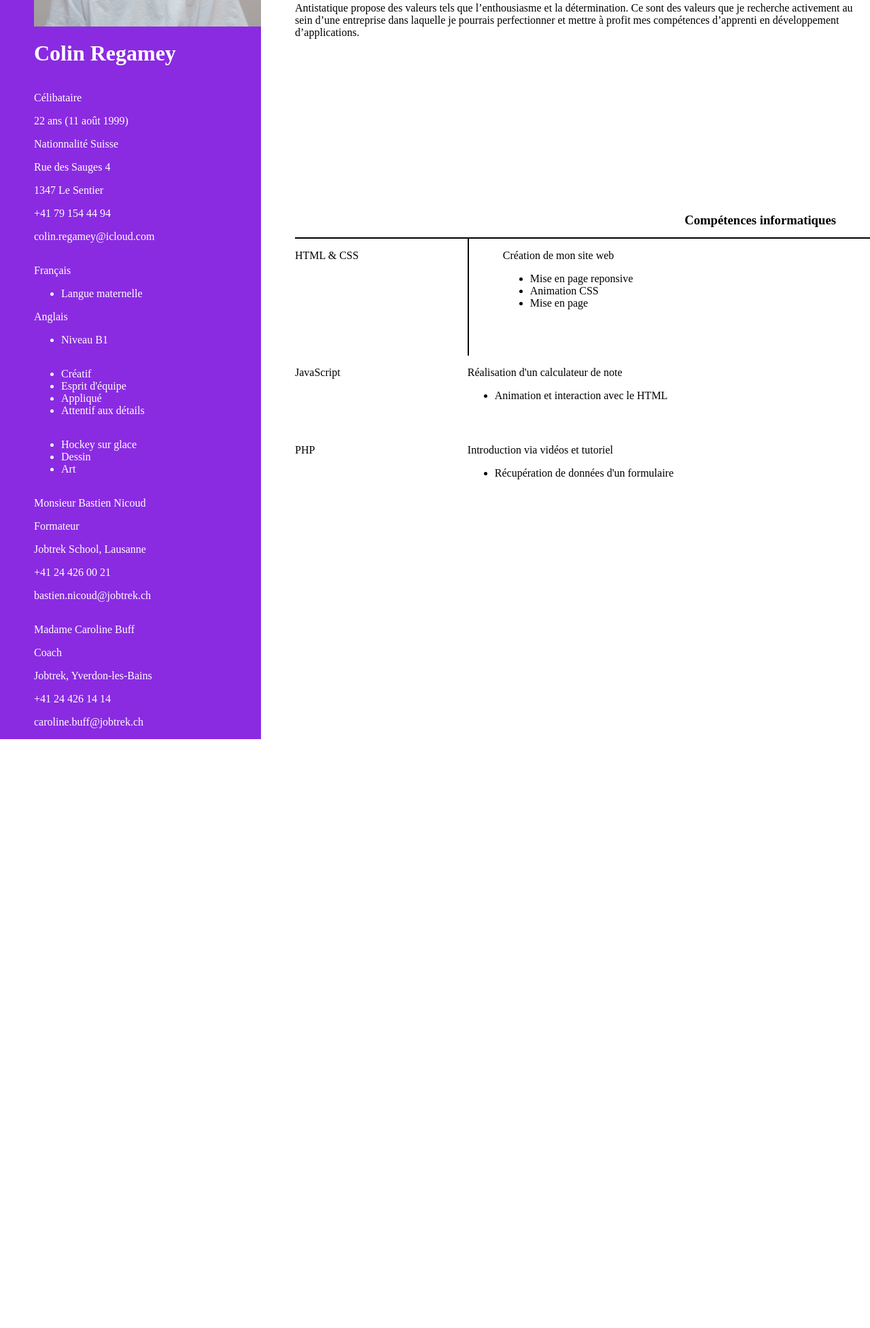
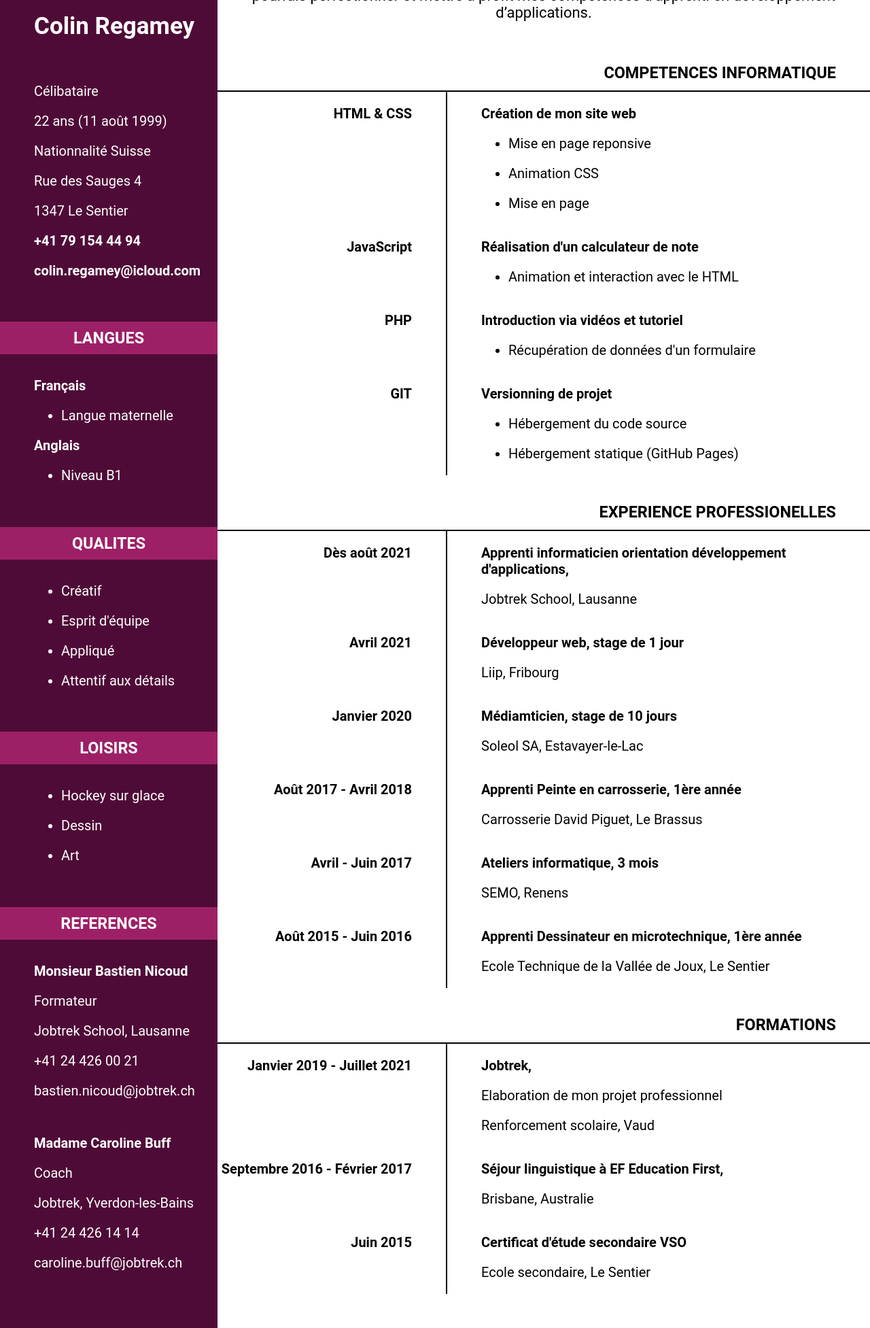
Before and after one commit to ColinRgm/My_CV, a plain HTML site: page index.html in a window 1280 px wide. Shown: the part 345-2298 px from the top of the page at 68% size. Before the commit the page ends 1432 px from the top, so only its background shows below. Drawn offline with Linux system fonts and the light colour scheme.

Commit message:
Edit the layout of my CV

```diff
--- a/index.html
+++ b/index.html
@@ -9,29 +9,42 @@
     <div class="grid-container">
 
 <!-- Left Part -------------------------------------------------------------------------------------------------------->
+
         <div class="grid-container2">
             <img src="Unknown.jpeg" alt="Me" class="picture">
-            <h1>Colin Regamey</h1>
-            <div class="description">
+            <h2>Colin Regamey</h2>
+
+
+            <div class="left">
                 <p>Célibataire</p>
                 <p>22 ans (11 août 1999)</p>
                 <p>Nationnalité Suisse</p>
                 <p>Rue des Sauges 4</p>
                 <p>1347 Le Sentier</p>
-                <p>+41 79 154 44 94</p>
-                <p>colin.regamey@icloud.com</p>
+                <p><b>+41 79 154 44 94</b></p>
+                <p><b>colin.regamey@icloud.com</b></p>
             </div>
-            <div class="language">
-                <p>Français</p>
+
+
+            <div>
+                <h3 class="color">LANGUES</h3>
+            </div>
+            <div class="left">
+                <p><b>Français</b></p>
                 <ul>
                     <li>Langue maternelle</li>
                 </ul>
-                <p>Anglais</p>
+                <p><b>Anglais</b></p>
                 <ul>
                     <li>Niveau B1</li>
                 </ul>
             </div>
-            <div class="qualites">
+
+
+            <div>
+                <h3 class="color">QUALITES</h3>
+            </div>
+            <div class="left">
                 <ul>
                     <li>Créatif</li>
                     <li>Esprit d'équipe</li>
@@ -39,22 +52,34 @@
                     <li>Attentif aux détails</li>
                 </ul>
             </div>
-            <div class="hobby">
+
+
+            <div>
+                <h3 class="color">LOISIRS</h3>
+            </div>
+            <div class="left">
                 <ul>
                     <li>Hockey sur glace</li>
                     <li>Dessin</li>
                     <li>Art</li>
                 </ul>
             </div>
-            <div class="references">
-                <p>Monsieur Bastien Nicoud</p>
+
+
+            <div>
+                <h3 class="color">REFERENCES</h3>
+            </div>
+            <div class="left">
+                <p><b>Monsieur Bastien Nicoud</b></p>
                 <p>Formateur</p>
                 <p>Jobtrek School, Lausanne</p>
                 <p>+41 24 426 00 21</p>
                 <p>bastien.nicoud@jobtrek.ch</p>
             </div>
-            <div class="references2">
-                <p>Madame Caroline Buff</p>
+
+
+            <div class="left">
+                <p><b>Madame Caroline Buff</b></p>
                 <p>Coach</p>
                 <p>Jobtrek, Yverdon-les-Bains</p>
                 <p>+41 24 426 14 14</p>
@@ -62,73 +87,177 @@
             </div>
         </div>
 
-<!-- Right Part ------------------------------------------------------------------------------------------------------->
+<!-- RIGHT SIDE ------------------------------------------------------------------------------------------------------->
     <div class="grid-container3">
-            <h2>Informaticien en développement d'applications</h2>
+        <h1>Informaticien CFC</h1>
+        <p class="soustitre">Orientation développement d'applications</p>
 
-            <div class="project">
-                <h3>Projet</h3>
+<!-- Projet ----------------------------------------------------------------------------------------------------------->
+        <div class="grid-container4">
+            <div class="title">
+                <h3>PROJET</h3>
+            </div>
+            <div class="projet">
                 <p>Antistatique propose des valeurs tels que l’enthousiasme et la détermination.
                     Ce sont des valeurs que je recherche activement au sein d’une entreprise dans laquelle
                     je pourrais perfectionner et mettre à profit
                     mes compétences d’apprenti en développement d’applications. </p>
             </div>
+        </div>
+
+<!-- Competence informatique ----------------------------------------------------------------------------------------->
+        <div class="grid-container5">
+
+            <div class="title">
+                <h3>COMPETENCES INFORMATIQUE</h3>
+            </div>
 
 
-
-
-
-
-
-
-
-            <div class="grid-container4">
-                <div class="title">
-                    <h3>Compétences informatiques</h3>
-                </div>
             <div class="HTML">
-                    <p>HTML & CSS</p>
+                <p><b>HTML & CSS</b></p>
             </div>
             <div class="creation">
-                    <p>Création de mon site web</p>
+                <p><b>Création de mon site web</b></p>
                 <ul>
                     <li>Mise en page reponsive</li>
                     <li>Animation CSS</li>
                     <li>Mise en page</li>
                 </ul>
             </div>
+
+
             <div class="JavaScript">
-                    <p>JavaScript</p>
+                <p><b>JavaScript</b></p>
             </div>
             <div class="realisation">
-                    <p>Réalisation d'un calculateur de note</p>
+                <p><b>Réalisation d'un calculateur de note</b></p>
                 <ul>
                     <li>Animation et interaction avec le HTML</li>
                 </ul>
             </div>
+
+
             <div class="PHP">
-                    <p>PHP</p>
+                <p><b>PHP</b></p>
             </div>
-                <div>
-                    <p>Introduction via vidéos et tutoriel</p>
+            <div class="intro">
+                <p><b>Introduction via vidéos et tutoriel</b></p>
                 <ul>
                     <li>Récupération de données d'un formulaire</li>
                 </ul>
             </div>
+
+
             <div class="GIT">
-
+                <p><b>GIT</b></p>
+            </div>
+            <div class="version">
+                <p><b>Versionning de projet</b></p>
+                <ul>
+                    <li>Hébergement du code source</li>
+                    <li>Hébergement statique (GitHub Pages)</li>
+                </ul>
             </div>
         </div>
 
+<!-- Experience professionnelle --------------------------------------------------------------------------------------->
+        <div class="grid-container6">
+
+            <div class="title">
+                <h3>EXPERIENCE PROFESSIONELLES</h3>
+            </div>
+
+
+            <div class="sixth">
+                <p><b>Dès août 2021</b></p>
+            </div>
+            <div class="school">
+                <p><b>Apprenti informaticien orientation développement d'applications,</b></p>
+                <p>Jobtrek School, Lausanne</p>
+            </div>
+
+
+            <div class="fifth">
+                <p><b>Avril 2021</b></p>
+            </div>
+            <div class="liip">
+                <p><b>Développeur web, stage de 1 jour</b></p>
+                <p>Liip, Fribourg</p>
+            </div>
+
+
+            <div class="fourth">
+                <p><b>Janvier 2020</b></p>
+            </div>
+            <div class="soleol">
+                <p><b>Médiamticien, stage de 10 jours</b></p>
+                <p>Soleol SA, Estavayer-le-Lac</p>
+            </div>
+
+
+            <div class="third">
+                <p><b>Août 2017 - Avril 2018</b></p>
+            </div>
+            <div class="david">
+                <p><b>Apprenti Peinte en carrosserie, 1ère année</b></p>
+                <p>Carrosserie David Piguet, Le Brassus</p>
+            </div>
+
+
+            <div class="second">
+                <p><b>Avril - Juin 2017</b></p>
+            </div>
+            <div class="semo">
+                <p><b>Ateliers informatique, 3 mois</b></p>
+                <p>SEMO, Renens</p>
+            </div>
+
+
+            <div class="first">
+                <p><b>Août 2015 - Juin 2016</b></p>
+            </div>
+            <div class="etvj">
+                <p><b>Apprenti Dessinateur en microtechnique, 1ère année</b></p>
+                <p>Ecole Technique de la Vallée de Joux, Le Sentier</p>
             </div>
         </div>
 
+<!-- Formation ------------------------------------------------------------------------------------------------------->
+        <div class="grid-container7">
+
+            <div class="title">
+                <h3>FORMATIONS</h3>
+            </div>
 
 
+            <div class="trekkis">
+                <p><b>Janvier 2019 - Juillet 2021</b></p>
+            </div>
+            <div class="jobtrek">
+                <p><b>Jobtrek,</b></p>
+                <p>Elaboration de mon projet professionnel</p>
+                <p>Renforcement scolaire, Vaud</p>
+            </div>
 
 
+            <div class="english">
+                <p><b>Septembre 2016 - Février 2017</b></p>
+            </div>
+            <div class="ef">
+                <p><b>Séjour linguistique à EF Education First,</b></p>
+                <p>Brisbane, Australie</p>
+            </div>
 
 
-
+            <div class="ecole">
+                <p><b>Juin 2015</b></p>
+            </div>
+            <div class="vso">
+                <p><b>Certificat d'étude secondaire VSO</b></p>
+                <p>Ecole secondaire, Le Sentier</p>
+            </div>
+        </div>
+    </div>
+    </div>
 </body>
 </html>
--- a/style.css
+++ b/style.css
@@ -1,12 +1,19 @@
+/* -- GENERAL ------------------------------------------------------------------------------------------------------ */
 body {
     text-align: center;
     margin: 0;
+    font-family: "Roboto", sans-serif;
+    font-size: 20px;
 }
 
 .grid-container {
     display: grid;
-    grid-template-columns: 30% 70%;
+    grid-template-columns: 25% 75%;
     grid-template-rows: 100%;
+}
+
+li {
+    margin-bottom: 20px;
 }
 
 /* -- Left part ----------------------------------------------------------------------------------------------------- */
@@ -14,49 +21,141 @@ body {
     display: grid;
     grid-template-columns: 100%;
     grid-template-rows: auto auto auto auto auto;
-    background-color: blueviolet;
+    background-color: #4f0b37;
     color: white;
     text-align: left;
-    padding-left: 50px;
+    padding-bottom: 50px;
 }
 
 .picture {
     width: 100%;
     grid-column: 1 / 2;
     grid-row: 1 / 2;
-    padding-top: 50px;
-    padding-left: none;
 }
 
+h2{
+    font-size: 35px;
+     padding-left: 50px;
+ }
+
+.left {
+    padding-left: 50px;
+}
+
+.color {
+    background-color: #9d2067;
+    padding: 10px 0 10px 0;
+    text-align: center;
+    margin: 30px 0 0 0;
+}
 
 /* -- Right Part ---------------------------------------------------------------------------------------------------- */
+h3 {
+    margin-top: 40px;
+}
 
 .grid-container3 {
     display: grid;
     grid-template-columns: 100%;
     grid-template-rows: auto auto auto auto;
     text-align: left;
-    padding-left: 50px;
+    padding: 50px 0 0 0;
 }
 
+h1 {
+    font-size: 50px;
+    text-align: center;
+    margin: 0;
+}
 
-
+.soustitre{
+    text-align: center;
+}
 
 .grid-container4 {
     display: grid;
-    grid-template-columns: 30% 70%;
-    grid-template-rows: 10% 30% 20% 20% 20%;
+    grid-template-columns: 100%;
+    grid-template-rows: auto auto;
+}
+
+.projet {
+    text-align: center;
+    padding: 0 50px 0 50px;
+    font-size: 22px;
+    border-top: 2px solid black;
+}
+
+/* -- COMPETENCE INFORMATIQUE --------------------------------------------------------------------------------------- */
+
+.grid-container5 {
+    display: grid;
+    grid-template-columns: 35% 65%;
+    grid-template-rows: auto auto auto auto;
 }
 
 .title {
     grid-column: 1 / 3;
     grid-row: 1 / 2;
     text-align: right;
-    border-bottom: 2px solid black;
+    padding-right: 50px;
+    height: 80px;
+}
+
+.HTML, .creation{
+    border-top: 2px solid black;
+}
+
+.HTML, .JavaScript, .PHP, .GIT {
+    text-align: right;
     padding-right: 50px;
 }
 
-.creation {
+.creation, .realisation, .intro, .version {
     border-left: black solid 2px;
     padding-left: 50px;
 }
+
+/* -- EXPERIENCE PROFESSIONELLES ------------------------------------------------------------------------------------ */
+
+.grid-container6 {
+    display: grid;
+    grid-template-columns: 35% 65%;
+    grid-template-rows: auto auto auto auto auto auto;
+}
+
+.sixth, .school {
+    border-top: 2px solid black;
+}
+
+.first, .second, .third, .fourth, .fifth, .sixth {
+    text-align: right;
+    padding-right: 50px;
+}
+
+.school, .liip, .soleol, .david, .semo, .etvj {
+    border-left: black solid 2px;
+    padding-left: 50px;
+}
+
+/* -- FORMATIONS ---------------------------------------------------------------------------------------------------- */
+
+.grid-container7 {
+    display: grid;
+    grid-template-columns: 35% 65%;
+    grid-template-rows: auto auto auto;
+    padding-bottom: 50px;
+}
+
+.jobtrek, .trekkis {
+    border-top: 2px solid black;
+}
+
+.jobtrek, .ef, .vso {
+    border-left: black solid 2px;
+    padding-left: 50px;
+}
+
+.trekkis, .english, .ecole {
+    text-align: right;
+    padding-right: 50px;
+}
```
Lines whose indentation alone changed are shown as unchanged.
